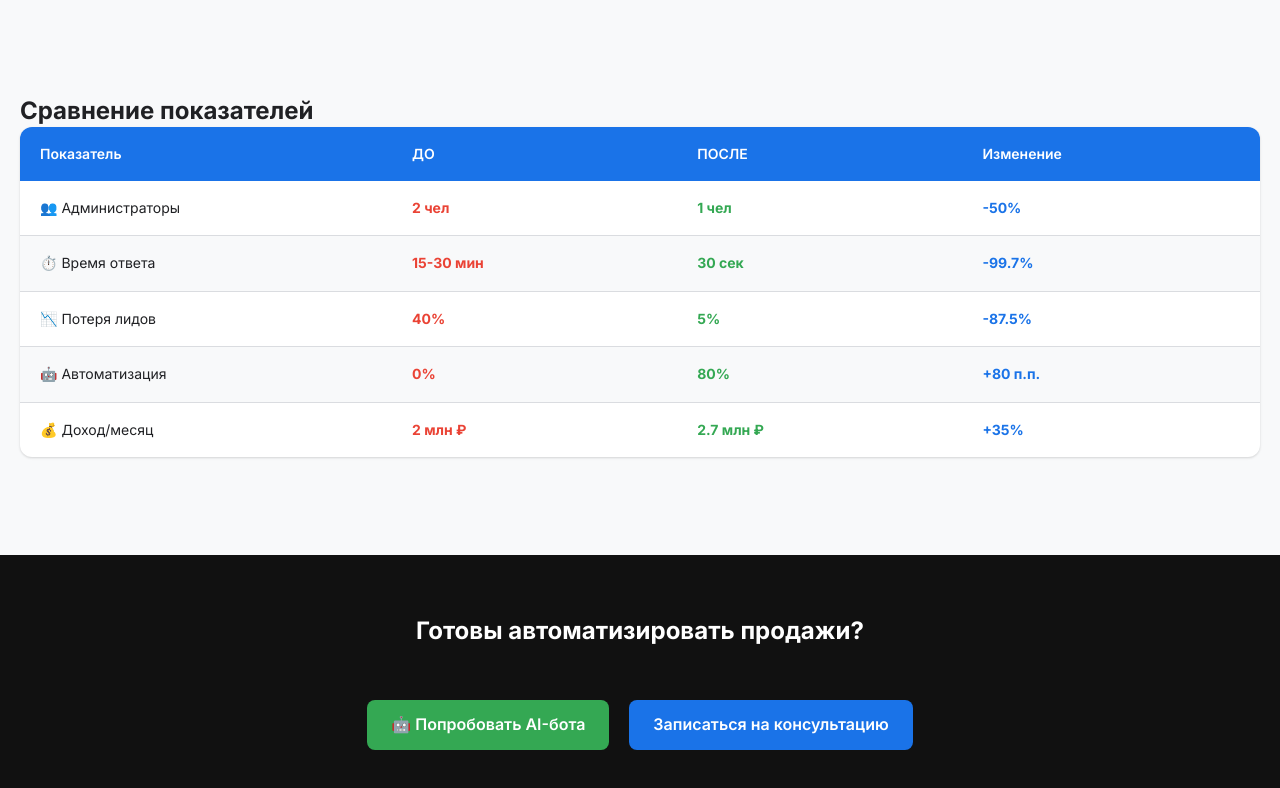
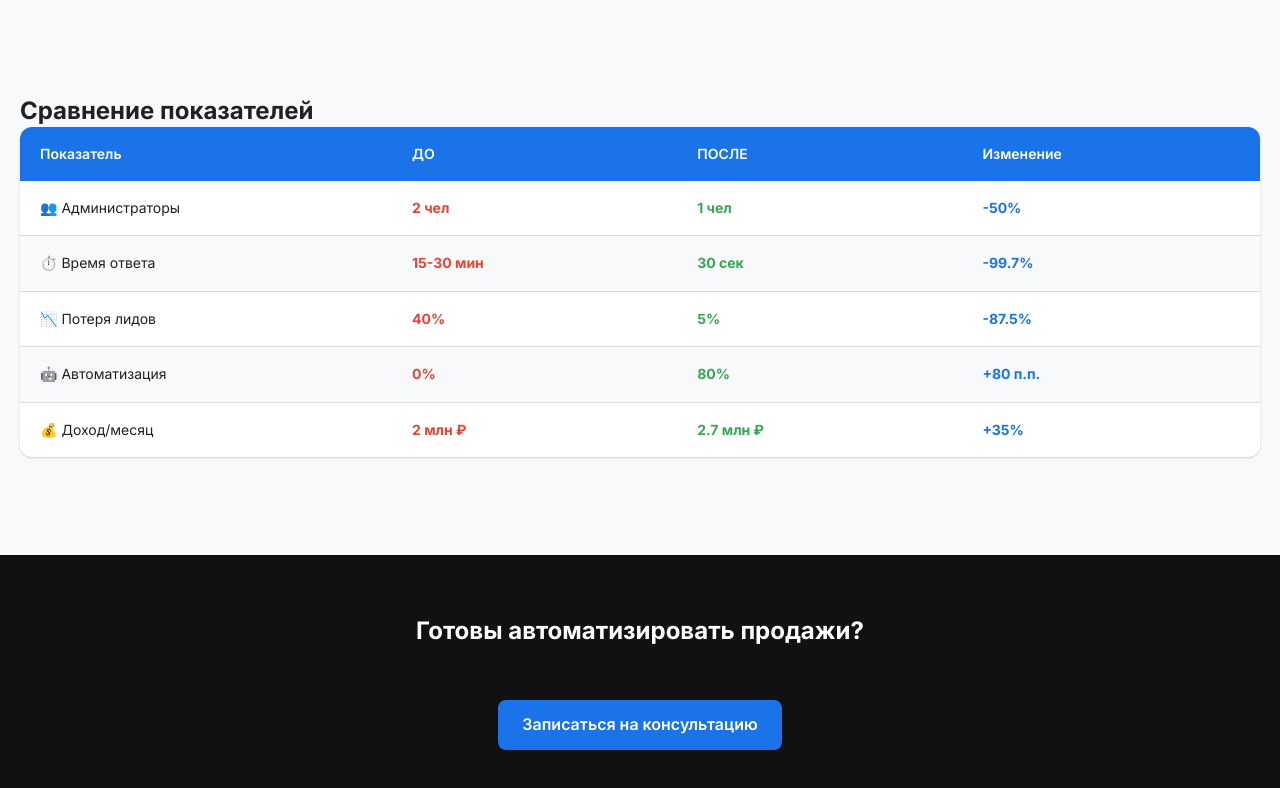
Before and after one commit to HiH-DimaN/ecommerce-portfolio, a website: page case-1-ecommerce/index.html in a window 1280 px wide. Shown: the part 3533-4321 px from the top of the page. Drawn offline with nearby package versions, Linux system fonts and the light colour scheme.

Commit message:
Remove AI-bot button from footer

```diff
--- a/case-1-ecommerce/index.html
+++ b/case-1-ecommerce/index.html
@@ -182,7 +182,6 @@
         <div class="container">
             <h2 class="section-title" style="color: white;">Готовы автоматизировать продажи?</h2>
             <div class="footer-cta" style="display: flex; justify-content: center; gap: 20px; margin-top: 30px;">
-                <a href="https://t.me/WBStoreBot_bot" target="_blank" class="btn btn-secondary" style="padding: 12px 24px; border-radius: 8px; cursor: pointer; background: #34A853; color: white; border: none; text-decoration: none;">🤖 Попробовать AI-бота</a>
                 <a href="https://t.me/dmitry_hihol" target="_blank" class="btn btn-primary" style="padding: 12px 24px; border-radius: 8px; cursor: pointer; background: #1a73e8; color: white; border: none; text-decoration: none;">Записаться на консультацию</a>
             </div>
         </div>
```
